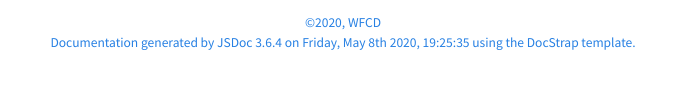
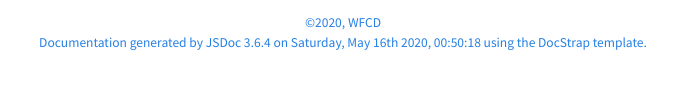
Before and after one commit to WFCD/worldstate-emitter, a website: page docs/RSS.html in a window 1280 px wide. Shown: the part 502-608 px from the top of the page, 297-982 px from the left. Drawn offline with Linux system fonts and the light colour scheme.

Commit message:
chore(automated): Docs Update 170 [ci skip]

```diff
--- a/docs/RSS.html
+++ b/docs/RSS.html
@@ -295,7 +295,7 @@
 <span class="jsdoc-message">
 	Documentation generated by <a href="https://github.com/jsdoc3/jsdoc">JSDoc 3.6.4</a>
 
-		on Friday, May 8th 2020, 19:25:35
+		on Saturday, May 16th 2020, 00:50:18
 
 	using the <a href="https://github.com/docstrap/docstrap">DocStrap template</a>.
 </span>
```
Also changed, not shown: docs/TwitterCache.html (+1 -1 lines), docs/WSCache.html (+1 -1 lines), docs/Worldstate.html (+1 -1 lines), docs/classes.list.html (+1 -1 lines), docs/global.html (+1 -1 lines), docs/handlers_RSS.js.html (+1 -1 lines), docs/handlers_Twitter.js.html (+1 -1 lines), docs/handlers_Worldstate.js.html (+1 -1 lines), docs/index.html (+1 -1 lines), docs/utilities_WSCache.js.html (+1 -1 lines), docs/utilities_index.js.html (+1 -1 lines).
